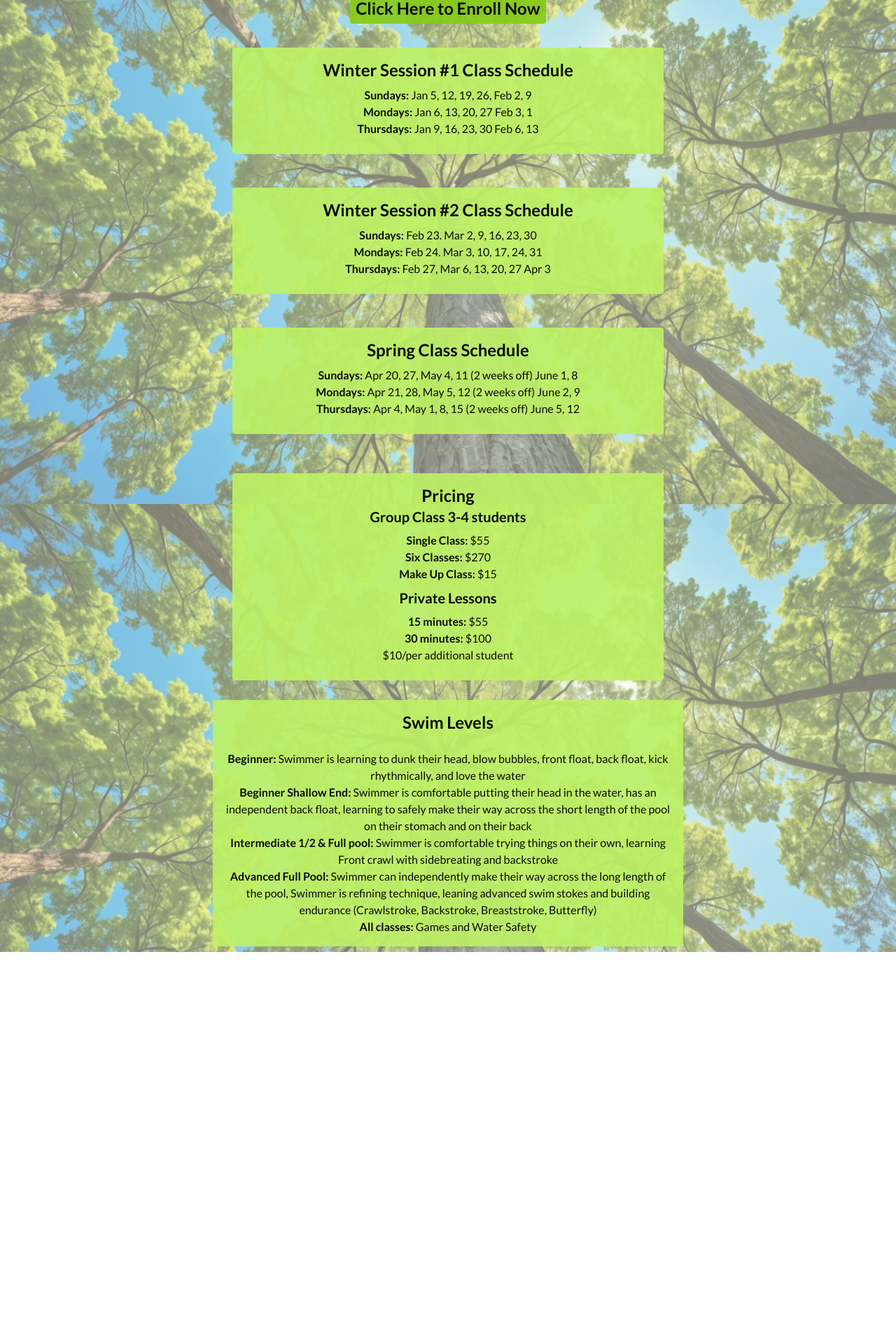
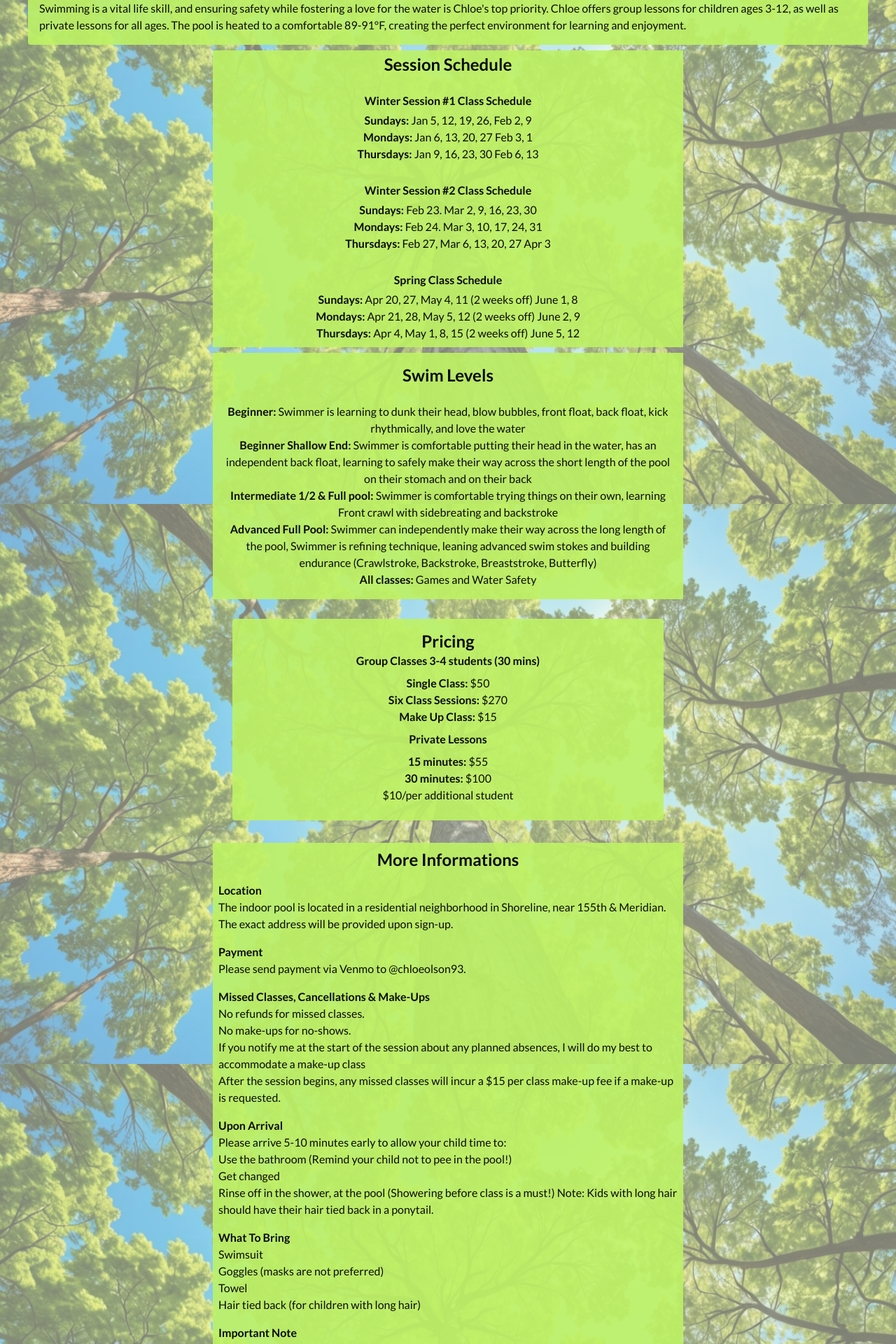
Before and after one commit to NoahNim/chloescanopy, a Next.js app: page /swimlessons in a window 1280 px wide. Shown: the part 80-2000 px from the top of the page at 70% size. Before the commit the page ends 1440 px from the top, so only its background shows below. Built offline with nearby package versions, Linux system fonts and the light colour scheme.

Commit message:
added more infomration and styling to the swim lessons page

```diff
--- a/app/components/swim-components/Pricing.tsx
+++ b/app/components/swim-components/Pricing.tsx
@@ -2,13 +2,13 @@ export default function Pricing() {
     return (
         <div className="bg-lime-300/90 border-solid rounded p-4 flex flex-col m-3">
             <h1 className="text-center font-bold text-2xl"><b>Pricing</b></h1>
-            <h2 className="text-center font-bold text-xl"><b>Group Class 3-4 students</b></h2>
+            <h2 className="text-center font-bold"><b>Group Classes 3-4 students (30 mins)</b></h2>
             <ul className="list-none p-2 text-center">
-                <li><b>Single Class:</b> $55</li>
-                <li><b>Six Classes:</b> $270</li>
+                <li><b>Single Class:</b> $50</li>
+                <li><b>Six Class Sessions:</b> $270</li>
                 <li><b>Make Up Class:</b> $15</li>
             </ul>
-            <h2 className="text-center font-bold text-xl"><b>Private Lessons</b></h2>
+            <h2 className="text-center font-bold"><b>Private Lessons</b></h2>
             <ul className="list-none p-2 text-center">
                 <li><b>15 minutes:</b> $55</li>
                 <li><b>30 minutes:</b> $100</li>
--- a/app/components/swim-components/SwimSessions.tsx
+++ b/app/components/swim-components/SwimSessions.tsx
@@ -7,9 +7,9 @@ interface SwimSessionsProps {
 
 export default function SwimSessions({ title, sundays, mondays, thursdays }: SwimSessionsProps) {
     return (
-        <div className="bg-lime-300/90 border-solid rounded p-4 flex flex-col m-3">
-            <h2 className="text-center font-bold text-2xl"><b>{title}</b></h2>
-            <ul className="list-none p-2 text-center">
+        <div className="border-solid rounded flex flex-col">
+            <h2 className="text-center font-bold text-1xl"><b>{title}</b></h2>
+            <ul className="list-none p-1 text-center">
                 <li><b>Sundays:</b> {sundays}</li>
                 <li><b>Mondays:</b> {mondays}</li>
                 <li><b>Thursdays:</b> {thursdays}</li>
--- a/app/swimlessons/page.tsx
+++ b/app/swimlessons/page.tsx
@@ -15,18 +15,16 @@ export default function SwimLessons() {
     return (
         <div className="border-solid rounded mx-auto max-w-7xl px-4 sm:px-6 lg:px-8">
             <h1 className="text-center font-bold text-2xl"><b>Swim Lessons</b></h1>
-            <div className="text-center m-3">
-                <b>
-                    <a href="https://docs.google.com/forms/d/e/1FAIpQLSfXdJXTiw_mwH4669VwqsvbpHg465T3Jb6IoCoT0CtE0Ip7tw/viewform" target="_blank" className="bg-lime-500/90 border-solid rounded p-2 font-bold text-2xl">Click Here to Enroll Now</a>
-                </b>
+            <div className="bg-lime-300/90 border-solid rounded p-4 flex flex-col">
+                <p>
+                    Swimming is a vital life skill, and ensuring safety while fostering a love for the water is Chloe&apos;s top priority. Chloe offers group lessons for children ages 3-12, as well as private lessons for all ages. The pool is heated to a comfortable 89-91°F, creating the perfect environment for learning and enjoyment.
+                </p>
             </div>
-            <div className="grid grid-cols-1 md:grid-cols-1 gap-6 border-solid p-4 max-w-2xl mx-auto">
+            <div className="grid grid-cols-1 md:grid-cols-1 gap-6 border-solid p-1 m-2 max-w-2xl mx-auto bg-lime-300/90">
+                <h1 className="text-center font-bold text-2xl"><b>Session Schedule</b></h1>
                 <SwimSessions title={sessions[0].title} sundays={sessions[0].sundays} mondays={sessions[0].mondays} thursdays={sessions[0].thursdays} />
                 <SwimSessions title={sessions[1].title} sundays={sessions[1].sundays} mondays={sessions[1].mondays} thursdays={sessions[1].thursdays} />
                 <SwimSessions title={sessions[2].title} sundays={sessions[2].sundays} mondays={sessions[2].mondays} thursdays={sessions[2].thursdays} />
-            </div>
-            <div className="grid grid-cols-1 md:grid-cols-1 gap-6 border-solid p-4 max-w-2xl mx-auto">
-                <Pricing />
             </div>
             <div className="grid grid-cols-1 md:grid-cols-1 gap-6 border-solid p-4 max-w-2xl mx-auto bg-lime-300/90">
                 <h1 className="text-center font-bold text-2xl"><b>Swim Levels</b></h1>
@@ -38,6 +36,56 @@ export default function SwimLessons() {
                     <li><b>All classes:</b> Games and Water Safety</li>
                 </ul>
             </div>
+            <div className="grid grid-cols-1 md:grid-cols-1 gap-6 border-solid p-4 max-w-2xl mx-auto">
+                <Pricing />
+            </div>
+            <div className="grid grid-cols-1 md:grid-cols-1 gap-4 border-solid p-2 m-1 max-w-2xl mx-auto bg-lime-300/90">
+                <h1 className="text-center font-bold text-2xl"><b>More Informations</b></h1>
+                <div>
+                    <b className=" font-bold">Location</b>
+                    <p>The indoor pool is located in a residential neighborhood in Shoreline, near 155th & Meridian. The exact address will be provided upon sign-up.</p>
+                </div>
+                <div>
+                    <b className=" font-bold">Payment</b>
+                    <p>Please send payment via Venmo to @chloeolson93.</p>
+                </div>
+                <div>
+                    <b>Missed Classes, Cancellations & Make-Ups</b>
+                    <ul className="">
+                        <li>No refunds for missed classes.</li>
+                        <li>No make-ups for no-shows.</li>
+                        <li>If you notify me at the start of the session about any planned absences, I will do my best to accommodate a make-up class</li>
+                        <li>After the session begins, any missed classes will incur a $15 per class make-up fee if a make-up is requested.</li>
+                    </ul>
+                </div>
+                <div>
+                    <b>Upon Arrival</b>
+                    <p>Please arrive 5-10 minutes early to allow your child time to:</p>
+                    <ul>
+                        <li>Use the bathroom (Remind your child not to pee in the pool!)</li>
+                        <li>Get changed</li>
+                        <li>Rinse off in the shower, at the pool (Showering before class is a must!) Note: Kids with long hair should have their hair tied back in a ponytail.</li>
+                    </ul>
+                </div>
+                <div>
+                    <b>What To Bring</b>
+                    <ul>
+                        <li>Swimsuit</li>
+                        <li>Goggles (masks are not preferred)</li>
+                        <li>Towel</li>
+                        <li>Hair tied back (for children with long hair)</li>
+                    </ul>
+                </div>
+                <div>
+                    <b>Important Note</b>
+                    <p>Please make sure to double-check for personal belongings before leaving. While I will do my best to collect any forgotten items, since this is a shared rental pool, items can occasionally go missing.</p>
+                </div>
+            </div>
+            <div className="text-center m-3">
+                <b>
+                    <a href="https://docs.google.com/forms/d/e/1FAIpQLSfXdJXTiw_mwH4669VwqsvbpHg465T3Jb6IoCoT0CtE0Ip7tw/viewform" target="_blank" className="bg-lime-500/90 border-solid rounded p-2 font-bold text-2xl">Click Here to Enroll Now</a>
+                </b>
+            </div>
         </div>
     )
 }
```
